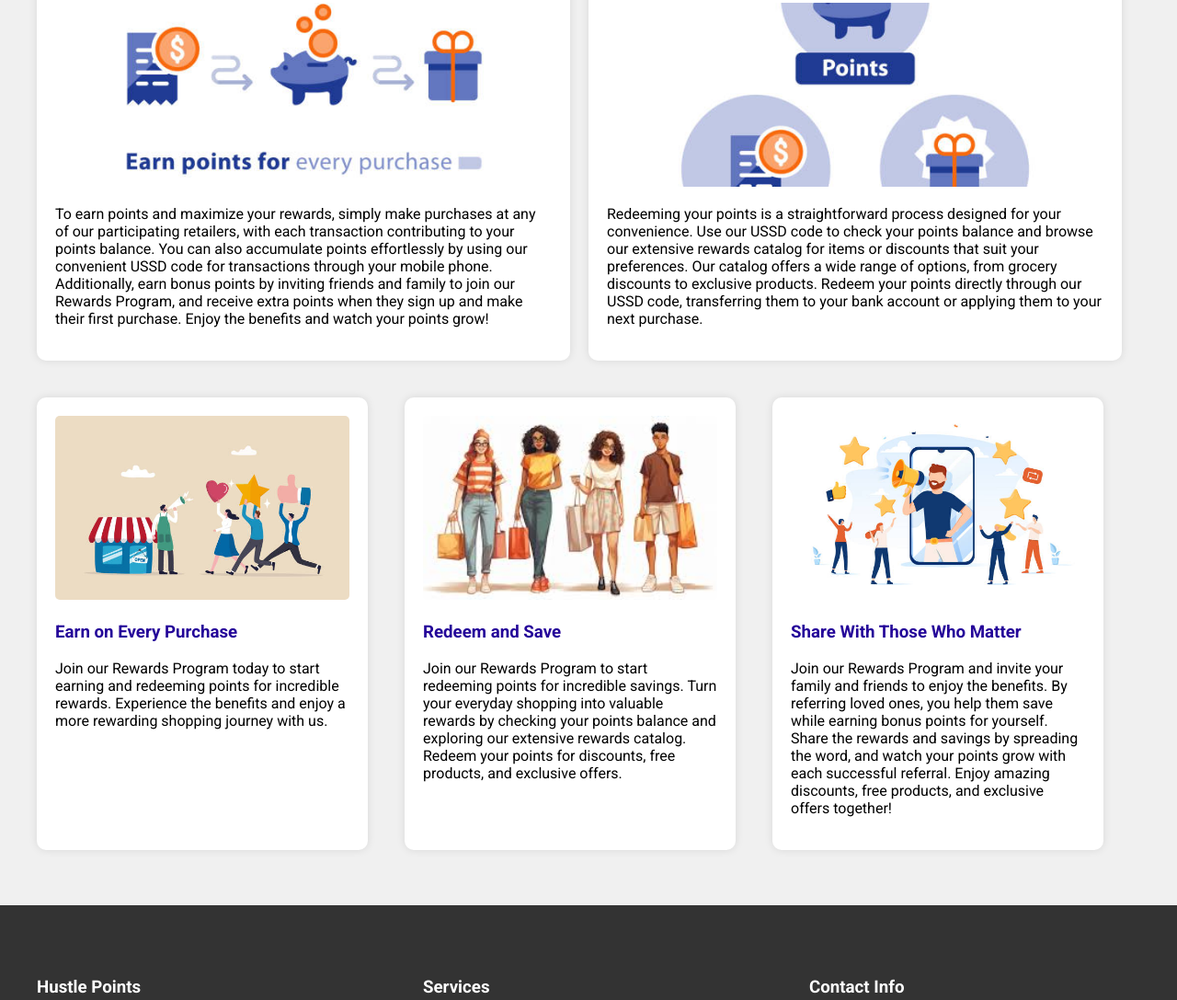
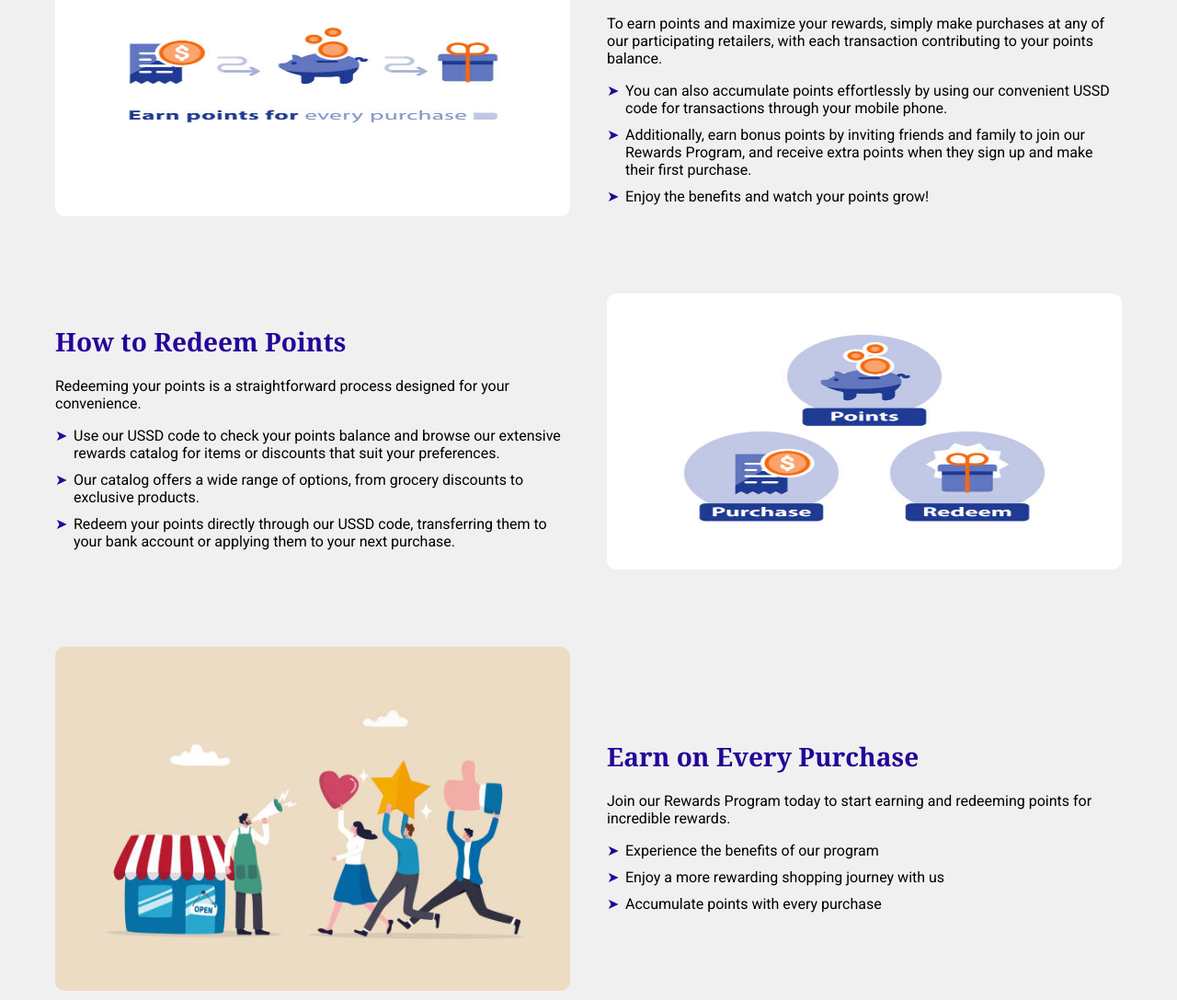
Before and after one commit to RayMose/Landing, a plain HTML site: page index.html in a window 1280 px wide. Shown: the part 565-1652 px from the top of the page at 92% size. Drawn offline with nearby package versions, Linux system fonts and the light colour scheme.

Commit message:
Alterations

```diff
--- a/index.html
+++ b/index.html
@@ -8,6 +8,8 @@
     <link href="https://fonts.googleapis.com/css2?family=Roboto:wght@300;400;700&display=swap" rel="stylesheet">
     <link rel="stylesheet" href="https://cdnjs.cloudflare.com/ajax/libs/font-awesome/6.4.0/css/all.min.css">
     <script src="https://code.jquery.com/jquery-3.6.0.min.js"></script>
+    <link rel="stylesheet" href="https://cdnjs.cloudflare.com/ajax/libs/aos/2.3.4/aos.css" />
+    <script src="https://cdnjs.cloudflare.com/ajax/libs/aos/2.3.4/aos.js"></script>
     <style>
         body {
             font-family: 'Roboto', sans-serif;
@@ -147,72 +149,84 @@
             border-radius: 10px;
         }
 
-        .earn-redeem {
-            display: flex;
-            justify-content: space-between;
+        .process-section {
             margin-bottom: 40px;
         }
 
-        .earn, .redeem {
-            flex-basis: 48%;
-            background-color: white;
-            padding: 20px;
-            border-radius: 10px;
-            box-shadow: 0 0 10px rgba(0,0,0,0.1);
-            margin-right: 20px;
-            transition: transform 0.3s ease-in-out, box-shadow 0.3s ease-in-out;
+        .process-item {
+            display: flex;
+            align-items: center;
+            margin-bottom: 40px;
         }
 
-        .earn:hover, .redeem:hover {
-            transform: translateY(-5px);
-            box-shadow: 0 5px 15px rgba(0,0,0,0.9);
+        .process-image {
+            flex: 1;
+            padding: 20px;
         }
 
-        .earn h2, .redeem h2 {
-            color: #240499;
-            text-align: center;
-            margin-top: 20px;
+        .process-image img {
+            width: 100%;
+            height: 300px;
+            border-radius: 10px;
         }
 
-        .earn img, .redeem img {
-            width: 100%;
-            height: 200px;
-            object-fit: cover;
-            border-radius: 5px;
+        .process-content {
+            flex: 1;
+            padding: 20px;
+        }
+
+        .process-content h2, .feature h3 {
+            font-family: 'Georgia', serif;
+            font-size: 28px;
+            font-weight: bold;
+            color: #240499;
+            margin-bottom: 20px;
+        }
+
+        .process-content ul, .feature ul {
+            list-style-type: none;
+            padding-left: 20px;
+        }
+
+        .process-content ul li, .feature ul li {
+            position: relative;
+            margin-bottom: 10px;
+        }
+
+        .process-content ul li:before, .feature ul li:before {
+            content: "➤";
+            color: #240499;
+            position: absolute;
+            left: -20px;
         }
 
         .features {
+            flex-direction: column;
+            align-items: stretch;
+        }
+
+        .feature {
             display: flex;
-            justify-content: space-between;
+            align-items: center;
             margin-bottom: 40px;
         }
 
-        .feature {
-            flex-basis: 30%;
-            background-color: white;
+        .feature-image {
+            flex: 1;
             padding: 20px;
-            border-radius: 10px;
-            box-shadow: 0 0 10px rgba(0,0,0,0.1);
-            margin-right: 40px;
-            transition: transform 0.3s ease-in-out, box-shadow 0.3s ease-in-out;
         }
 
-        .feature:hover {
-            transform: translateY(-5px);
-            box-shadow: 0 5px 15px rgba(0,0,0,0.9);
+        .feature-image img {
+            width: 100%;
+            height: auto;
+            border-radius: 10px;
         }
 
-        .feature img {
-            width: 100%;
-            height: 200px;
-            object-fit: cover;
-            border-radius: 5px;
+        .feature-content {
+            flex: 1;
+            padding: 20px;
         }
 
-        .feature h3 {
-            color: #240499;
-            margin-top: 20px;
-        }
         footer {
             background-color: #333;
             color: white;
@@ -515,41 +529,83 @@
                     </div>
                 </div>
                 <div class="container">
-                    <div class="earn-redeem">
-                        <div class="earn">
-                            <h2>How to Earn Points</h2>
-                            <img src="/Img/earnp.jpg" alt="Earn Points">
-                            <div class="earn-content">
-                                <p>To earn points and maximize your rewards, simply make purchases at any of our participating retailers, with each transaction contributing to your points balance. You can also accumulate points effortlessly by using our convenient USSD code for transactions through your mobile phone. Additionally, earn bonus points by inviting friends and family to join our Rewards Program, and receive extra points when they sign up and make their first purchase. Enjoy the benefits and watch your points grow!</p>
+                    <div class="process-section">
+                        <div class="process-item" data-aos="fade-right">
+                            <div class="process-image">
+                                <img src="/Img/earnp.jpg" alt="Earn Points">
+                            </div>
+                            <div class="process-content">
+                                <h2>How to Earn Points</h2>
+                                <p>To earn points and maximize your rewards, simply make purchases at any of our participating retailers, with each transaction contributing to your points balance.</p>
+                                <ul>
+                                    <li>You can also accumulate points effortlessly by using our convenient USSD code for transactions through your mobile phone.</li>
+                                    <li>Additionally, earn bonus points by inviting friends and family to join our Rewards Program, and receive extra points when they sign up and make their first purchase.</li>
+                                    <li> Enjoy the benefits and watch your points grow!</li>
+                                </ul>
                             </div>
                         </div>
-                        <div class="redeem">
-                            <h2>How to Redeem Points</h2>
-                            <img src="/Img/reedemp.jpg" alt="Redeem Points">
-                            <div class="redeem-content">
-                                <p>Redeeming your points is a straightforward process designed for your convenience. Use our USSD code to check your points balance and browse our extensive rewards catalog for items or discounts that suit your preferences. Our catalog offers a wide range of options, from grocery discounts to exclusive products. Redeem your points directly through our USSD code, transferring them to your bank account or applying them to your next purchase.</p>
+                        <div class="process-item" data-aos="fade-left">
+                            <div class="process-content">
+                                <h2>How to Redeem Points</h2>
+                                <p>Redeeming your points is a straightforward process designed for your convenience.</p>
+                                <ul>
+                                    <li>Use our USSD code to check your points balance and browse our extensive rewards catalog for items or discounts that suit your preferences.</li>
+                                    <li>Our catalog offers a wide range of options, from grocery discounts to exclusive products.</li>
+                                    <li>Redeem your points directly through our USSD code, transferring them to your bank account or applying them to your next purchase.</li>
+                                </ul>
+                            </div>
+                            <div class="process-image">
+                                <img src="/Img/reedemp.jpg" alt="Redeem Points">
                             </div>
                         </div>
                     </div>
                     <div class="features">
-                        <div class="feature">
+                    <div class="feature" data-aos="fade-right">
+                        <div class="feature-image">
                             <img src="/Img/best1.jpg" alt="Earn Everywhere">
+                        </div>
+                        <div class="feature-content">
                             <h3>Earn on Every Purchase</h3>
-                            <p>Join our Rewards Program today to start earning and redeeming points for incredible rewards. Experience the benefits and enjoy a more rewarding shopping journey with us.</p>
+                            <p>Join our Rewards Program today to start earning and redeeming points for incredible rewards.</p>
+                            <ul>
+                                <li>Experience the benefits of our program</li>
+                                <li>Enjoy a more rewarding shopping journey with us</li>
+                                <li>Accumulate points with every purchase</li>
+                            </ul>
                         </div>
-                        <div class="feature">
+                    </div>
+                    <div class="feature" data-aos="fade-left">
+                        <div class="feature-content">
+                            <h3>Redeem and Save</h3>
+                            <p>Join our Rewards Program to start redeeming points for incredible savings.</p>
+                            <ul>
+                                <li>Turn your everyday shopping into valuable rewards</li>
+                                <li>Check your points balance and explore our extensive rewards catalog</li>
+                                <li>Redeem your points for discounts, free products, and exclusive offers</li>
+                            </ul>
+                        </div>
+                        <div class="feature-image">
                             <img src="/Img/two.jpeg" alt="Redeem and Save">
-                            <h3>Redeem and Save</h3>
-                            <p>Join our Rewards Program to start redeeming points for incredible savings. Turn your everyday shopping into valuable rewards by checking your points balance and exploring our extensive rewards catalog. Redeem your points for discounts, free products, and exclusive offers.</p>
                         </div>
-                        <div class="feature">
+                    </div>
+                    <div class="feature" data-aos="fade-right">
+                        <div class="feature-image">
                             <img src="/Img/best2.jpg" alt="Share With Those Who Matter">
+                        </div>
+                        <div class="feature-content">
                             <h3>Share With Those Who Matter</h3>
-                            <p>Join our Rewards Program and invite your family and friends to enjoy the benefits. By referring loved ones, you help them save while earning bonus points for yourself. Share the rewards and savings by spreading the word, and watch your points grow with each successful referral. Enjoy amazing discounts, free products, and exclusive offers together!</p>
+                            <p>Join our Rewards Program and invite your family and friends to enjoy the benefits.</p>
+                            <ul>
+                                <li>Help your loved ones save while earning bonus points for yourself</li>
+                                <li>Share the rewards and savings by spreading the word</li>
+                                <li>Watch your points grow with each successful referral</li>
+                                <li>Enjoy amazing discounts, free products, and exclusive offers together</li>
+                            </ul>
                         </div>
                     </div>
                 </div>
             `);
+            AOS.refresh();
         }
 
         function loadAbout() {
@@ -649,6 +705,15 @@
             }
         });
 
+        // Animation
+        document.addEventListener('DOMContentLoaded', function() {
+            AOS.init({
+                duration: 1000,
+                once: true
+            });
+        });
+
+
         // Contact form submission
         $(document).on("submit", "#contactForm", function(e) {
             e.preventDefault();
```
